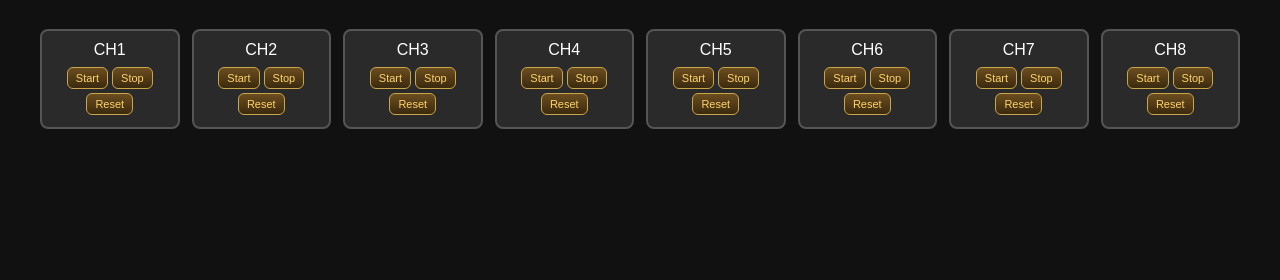
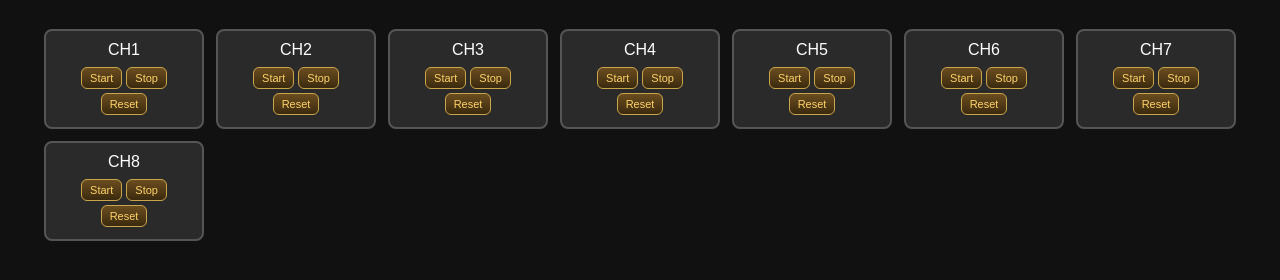
Before and after one commit to Ezvay/global-timers, a website: page public/monkeys.html in a window 1280 px wide. Shown: the part 118-398 px from the top of the page. Drawn offline with nearby package versions, Linux system fonts and the light colour scheme; no server answers.

Commit message:
Update monkeys.html

```diff
--- a/public/monkeys.html
+++ b/public/monkeys.html
@@ -42,14 +42,20 @@
 cursor:pointer;
 }
 
+/* RESPONSYWNY UKŁAD TIMERÓW */
+
 .container{
 display:grid;
 gap:12px;
 max-width:1200px;
 margin:auto;
 padding:10px;
-grid-template-columns:repeat(auto-fit,minmax(130px,1fr));
+
+grid-template-columns:repeat(auto-fit,minmax(130px,160px));
+justify-content:center;
 }
+
+/* TIMER */
 
 .timer{
 background:linear-gradient(#1a1a1a,#0c0c0c);
@@ -63,6 +69,8 @@
 margin:6px 0;
 font-weight:bold;
 }
+
+/* KOLORY */
 
 .grey{
 border-color:#555;
@@ -120,7 +128,7 @@
 
 const socket = io()
 
-/* AUDIO SYSTEM */
+/* AUDIO */
 
 const audioCtx = new (window.AudioContext || window.webkitAudioContext)()
 
@@ -154,7 +162,7 @@
 beep(0.7,600)
 }
 
-/* SOUND TOGGLE */
+/* SOUND */
 
 let soundEnabled = localStorage.getItem("sound") !== "off"
 
@@ -172,7 +180,7 @@
 updateSound()
 }
 
-/* FORMAT TIME */
+/* FORMAT */
 
 function format(sec){
 
@@ -184,7 +192,7 @@
 
 }
 
-/* CREATE TIMER */
+/* TIMER */
 
 function createTimer(id){
 
@@ -223,7 +231,7 @@
 let container=document.getElementById("timers")
 let displays={}
 
-/* CREATE 8 TIMERS */
+/* 8 TIMERÓW */
 
 for(let i=1;i<=8;i++){
 
@@ -237,7 +245,7 @@
 
 }
 
-/* UPDATE FROM SERVER */
+/* UPDATE */
 
 socket.on("update",(data)=>{
 
@@ -267,8 +275,6 @@
 box.classList.add("green")
 }
 
-/* 57 MIN WARNING */
-
 if(sec>=3420 && sec<3422){
 
 if(!timer.beepYellow){
@@ -277,8 +283,6 @@
 }
 
 }
-
-/* 60 MIN READY */
 
 if(sec>=3600 && sec<3602){
 
```
